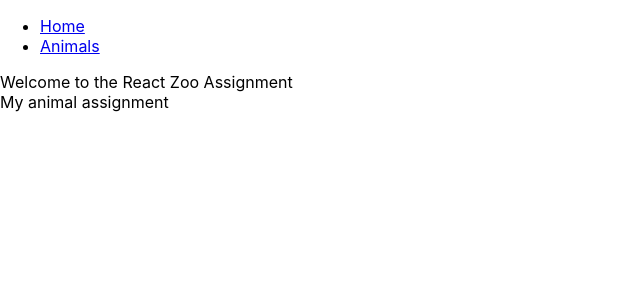
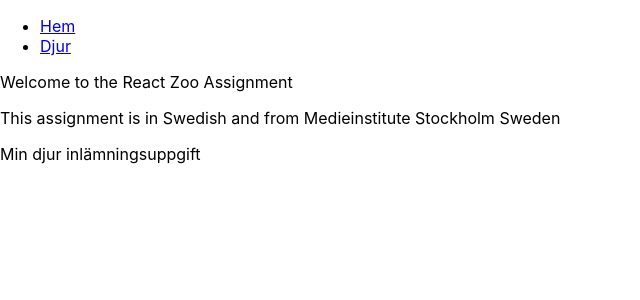
Before and after one commit to Rasweb/React-Zoo-Assignment, a React (Create React App) app: page / in a window 1280 px wide. Shown: the top 300 px of the page, without its empty margins (0-640 px from the left). Built offline with nearby package versions, Linux system fonts and the light colour scheme.

Commit message:
feed time state

```diff
--- a/src/components/Animal.tsx
+++ b/src/components/Animal.tsx
@@ -16,7 +16,8 @@ export const Animal = () => {
     lasFed: "",
     medicine: "",
   });
-
+  const [fedAnimal, setFedAnimal] = useState(false);
+  const [fedTime, setFedTime] = useState(new Date());
   let params = useParams();
 
   useEffect(() => {
@@ -30,22 +31,42 @@ export const Animal = () => {
       });
   });
 
+  useEffect(() => {
+    // Check time every 1 second.
+    let timer = setInterval(() => setFedTime(new Date()), 1000);
+    // To restart the time process and avoid memory leaks
+    return function cleanup() {
+      clearInterval(timer);
+    };
+  });
+
+  const feedAnimal = () => {
+    setFedAnimal(true);
+    console.log("Animal is fed");
+    console.log(fedTime.toLocaleTimeString());
+  };
+
   return (
     <div>
       <h3>
         {animal.name}, {animal.latinName}
       </h3>
       <StyledImage src={animal.imageUrl} alt={animal.name}></StyledImage>
-      <p>{animal.yearOfBirth}</p>
+      <p>Ålder: {animal.yearOfBirth}</p>
       <p>{animal.longDescription}</p>
 
       {animal.medicine === "inga" ? (
         <p>Ingen medicine</p>
       ) : (
-        <p>{animal.medicine}</p>
+        <p>medicine: {animal.medicine}</p>
       )}
-      <p>Last fed: {animal.lasFed}</p>
-      <p>Is fed: {animal.isFed}</p>
+      {fedAnimal ? (
+        <p>{animal.name} är matad</p>
+      ) : (
+        <p>{animal.name} är inte matad</p>
+      )}
+      <p>Senast matad: {animal.lasFed}</p>
+      <button onClick={feedAnimal}>Mata djur</button>
     </div>
   );
 };
--- a/src/components/Home.tsx
+++ b/src/components/Home.tsx
@@ -1,3 +1,10 @@
 export const Home = () => {
-  return <>Welcome to the React Zoo Assignment</>;
+  return (
+    <>
+      <p>Welcome to the React Zoo Assignment</p>
+      <p>
+        This assignment is in Swedish and from Medieinstitute Stockholm Sweden
+      </p>
+    </>
+  );
 };
--- a/src/components/Layout.tsx
+++ b/src/components/Layout.tsx
@@ -8,10 +8,10 @@ export const Layout = () => {
           <nav>
             <ul>
               <li>
-                <Link to={"/"}>Home</Link>
+                <Link to={"/"}>Hem</Link>
               </li>
               <li>
-                <Link to={"/animals/"}>Animals</Link>
+                <Link to={"/animals/"}>Djur</Link>
               </li>
             </ul>
           </nav>
@@ -19,7 +19,7 @@ export const Layout = () => {
         <main>
           <Outlet></Outlet>
         </main>
-        <footer>My animal assignment</footer>
+        <footer>Min djur inlämningsuppgift</footer>
       </div>
     </>
   );
--- a/src/components/ShowAnimals.tsx
+++ b/src/components/ShowAnimals.tsx
@@ -13,7 +13,7 @@ export const ShowAnimals = (props: IShowAnimals) => {
       <StyledImage src={props.animals.imageUrl} alt={props.animals.name} />
       <p>{props.animals.shortDescription}</p>
       <Link to={`/animals/${props.animals.id}`}>
-        <button>Read More</button>
+        <button>Läs Mer</button>
       </Link>
     </li>
   );
```
